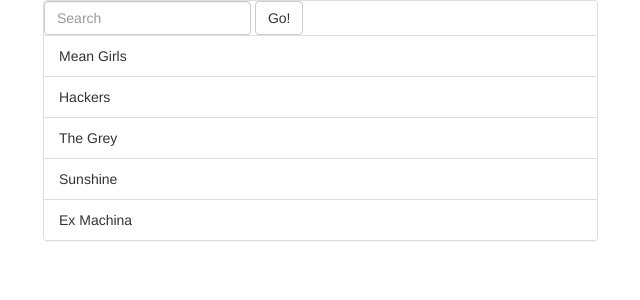
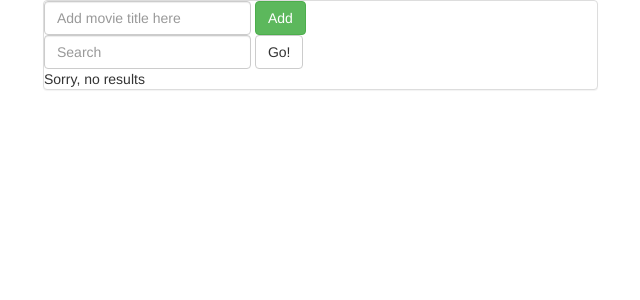
Before and after one commit to philcho/framework-movie-practice, a React (Create React App) app: page / in a window 1280 px wide. Shown: the top 300 px of the page, without its empty margins (27-667 px from the left). Built offline with nearby package versions, Linux system fonts and the light colour scheme.

Commit message:
Complete level 2

```diff
--- /dev/null
+++ b/src/AddMovieForm.js
@@ -0,0 +1,41 @@
+import React, { Component } from 'react';
+import { Form, FormGroup, FormControl, Button } from 'react-bootstrap';
+
+export default class AddMovieForm extends Component {
+  constructor(props) {
+    super(props);
+
+    // Using controlled components to handle form submissions:
+    // https://reactjs.org/docs/forms.html
+    this.state = {
+      inputValue: ''
+    }
+
+    this.handleAddMovie = this.props.handleAddMovie.bind(this);
+    // Even bind functions we're not passing down via props. Otherwise 'this' becomes undefined during event handling.
+    this.handleInputChange = this.handleInputChange.bind(this);
+    this.handleSubmit = this.handleSubmit.bind(this);
+  }
+
+  handleInputChange(event) {
+    this.setState({ inputValue: event.target.value });
+  }
+
+  handleSubmit(event) {
+    this.handleAddMovie(this.state.inputValue);
+    this.setState({ inputValue: ''});
+    event.preventDefault();
+  }
+
+  render() {
+    return (
+      <Form inline onSubmit={this.handleSubmit}>
+        <FormGroup>
+          <FormControl xs={6} type="text" placeholder="Add movie title here" value={this.state.inputValue} onChange={this.handleInputChange} />
+        </FormGroup>
+        {' '}
+        <Button type="submit" bsStyle="success">Add</Button>
+      </Form>
+    );
+  }
+}
--- a/src/App.js
+++ b/src/App.js
@@ -3,6 +3,7 @@ import './data/exampleMovieList';
 import { Grid, Row, Col, Panel } from 'react-bootstrap';
 import MovieList from './MovieList';
 import SearchForm from './SearchForm';
+import AddMovieForm from './AddMovieForm';
 
 class App extends Component {
   constructor(props) {
@@ -11,7 +12,15 @@ class App extends Component {
       movies: window.movies
     };
 
+    this.handleAddMovie = this.handleAddMovie.bind(this);
     this.handleSearchQuery = this.handleSearchQuery.bind(this);
+  }
+
+  handleAddMovie(title) {
+    if (title !== '') {
+      window.movies.push({ 'title': title });
+      this.setState({ movies: window.movies });
+    }
   }
 
   handleSearchQuery(query) {
@@ -43,6 +52,7 @@ class App extends Component {
         <Row>
           <Col xs={6}>
             <Panel header={appTitle}>
+              <AddMovieForm handleAddMovie={this.handleAddMovie} />
               <SearchForm handleSearchQuery={this.handleSearchQuery} />
               <MovieList movies={this.state.movies} />
               {this.state.movies.length === 0 ? 'Sorry, no results' : ''}
--- a/src/data/exampleMovieList.js
+++ b/src/data/exampleMovieList.js
@@ -1,7 +1,7 @@
 window.movies = [
-  {title: 'Mean Girls'},
-  {title: 'Hackers'},
-  {title: 'The Grey'},
-  {title: 'Sunshine'},
-  {title: 'Ex Machina'},
+  // {title: 'Mean Girls'},
+  // {title: 'Hackers'},
+  // {title: 'The Grey'},
+  // {title: 'Sunshine'},
+  // {title: 'Ex Machina'},
 ];
```
